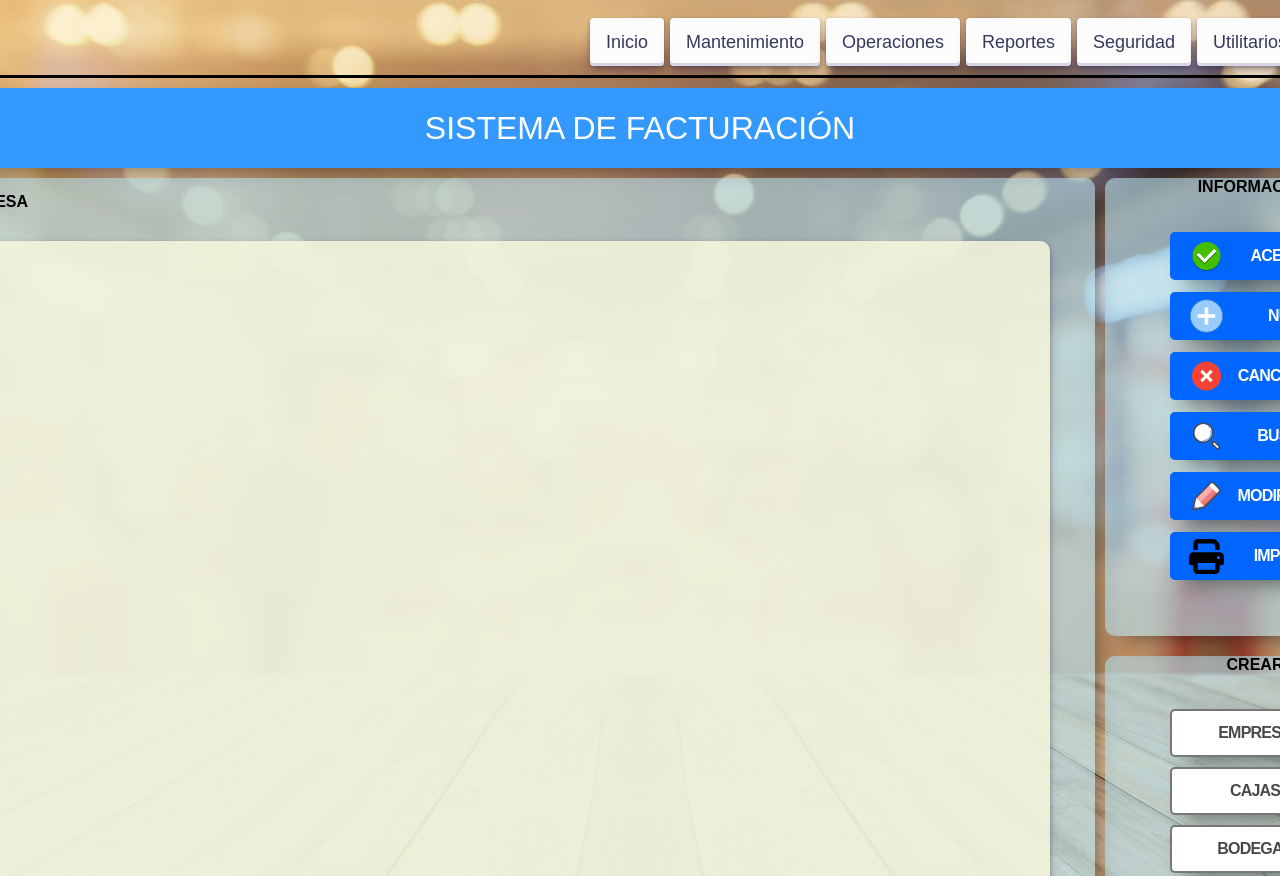
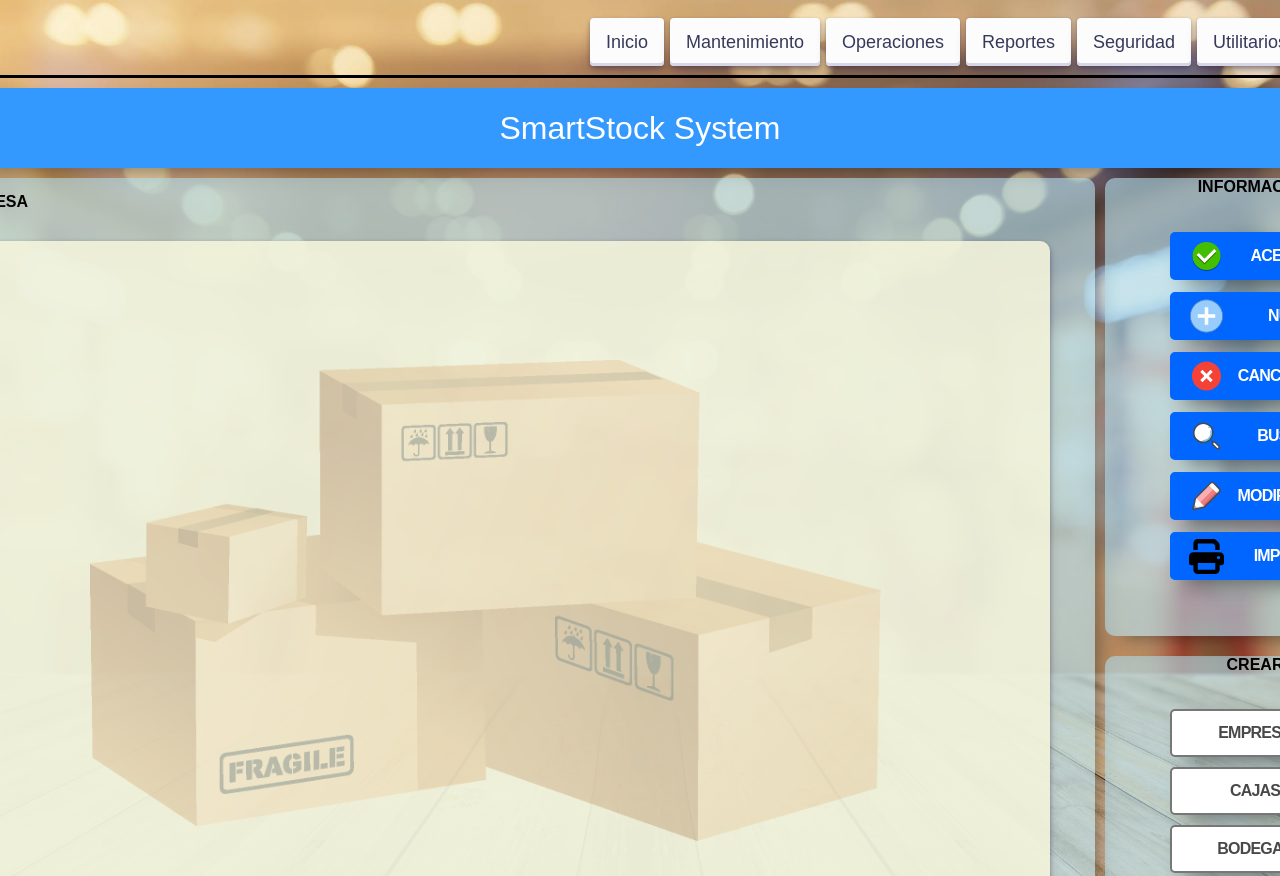
Before and after one commit to crixfer/sistemaFacturacion2, a plain HTML site: page index.html in a window 1280 px wide. Shown: the top 876 px of the page. Drawn offline with Linux system fonts and the light colour scheme; a web font is replaced by a local one.

Commit message:
Add image and change title.

```diff
--- a/index.html
+++ b/index.html
@@ -16,7 +16,6 @@
   <body>
     <!--CONTENEDOR-->
     <div class="gridContainer">
-
       <!--BARRA DE NAVEGACION-->
       <div class="items Navbar">
         <div class="imagenCaja">
@@ -39,13 +38,15 @@
       </div>
 
       <!--TITULO-->
-      <div class="items TitleBar" >SISTEMA DE FACTURACIÓN</div>
+      <div class="items TitleBar">SmartStock System</div>
 
       <!--AREA DE DATOS-->
       <div class="items Main">
         <strong>DATOS EMPRESA</strong>
 
-        <div class="cajaDatos"></div>
+        <div class="cajaDatos">
+          <img class="cajas" src="/Imagenes/CajasAlmacen.png" alt="" />
+        </div>
         <div class="mensaje">MENSAJE:</div>
       </div>
 
--- a/style.css
+++ b/style.css
@@ -7,9 +7,6 @@ body {
   background-size: cover;
   font-family: "Moderustic", sans-serif;
   font-optical-sizing: auto;
-}
-
-svg {
 }
 
 .gridContainer {
@@ -63,9 +60,9 @@ svg {
   font-size: 2rem;
   color: white;
 
-  box-shadow: 10px 10px 21px -6px rgba(0, 0, 0, 0.47);
   -webkit-box-shadow: 10px 10px 21px -6px rgba(0, 0, 0, 0.47);
   -moz-box-shadow: 10px 10px 21px -6px rgba(0, 0, 0, 0.47);
+  box-shadow: 10px 10px 21px -6px rgba(0, 0, 0, 0.47);
 }
 
 .Main {
@@ -76,9 +73,9 @@ svg {
   justify-content: end;
   grid-area: Main;
   padding: 15px;
-  box-shadow: 10px 10px 21px -6px rgba(0, 0, 0, 0.47);
   -webkit-box-shadow: 10px 10px 21px -6px rgba(0, 0, 0, 0.47);
   -moz-box-shadow: 10px 10px 21px -6px rgba(0, 0, 0, 0.47);
+  box-shadow: 10px 10px 21px -6px rgba(0, 0, 0, 0.47);
 }
 
 .cajaDatos {
@@ -88,6 +85,14 @@ svg {
   box-shadow: rgba(45, 35, 66, 0.4) 0 2px 4px,
     rgba(45, 35, 66, 0.3) 0 7px 13px -3px, #d6d6e7 0 -3px 0 inset;
   margin: 30px;
+  display: flex;
+  justify-content: center;
+  align-items: center;
+}
+
+.cajas {
+  width: 70%;
+  opacity: 0.3;
 }
 
 .mensaje {
@@ -120,9 +125,9 @@ svg {
   border-radius: 10px;
   background-color: rgba(173, 216, 230, 0.637);
   padding-bottom: 50px;
-  box-shadow: 10px 10px 21px -6px rgba(0, 0, 0, 0.47);
   -webkit-box-shadow: 10px 10px 21px -6px rgba(0, 0, 0, 0.47);
   -moz-box-shadow: 10px 10px 21px -6px rgba(0, 0, 0, 0.47);
+  box-shadow: 10px 10px 21px -6px rgba(0, 0, 0, 0.47);
 }
 
 .Footer {
@@ -182,8 +187,8 @@ svg {
   text-align: left;
   text-decoration: none;
   transition: box-shadow 0.15s, transform 0.15s;
+  -webkit-user-select: none;
   user-select: none;
-  -webkit-user-select: none;
   touch-action: manipulation;
   white-space: nowrap;
   will-change: box-shadow, transform;
@@ -228,13 +233,13 @@ svg {
   padding: 0 17px;
   text-decoration: none;
   transition: all 0.3s;
+  -webkit-user-select: none;
   user-select: none;
-  -webkit-user-select: none;
   touch-action: manipulation;
   margin: 6px;
-  box-shadow: 10px 10px 21px -6px rgba(0, 0, 0, 0.47);
   -webkit-box-shadow: 10px 10px 21px -6px rgba(0, 0, 0, 0.47);
   -moz-box-shadow: 10px 10px 21px -6px rgba(0, 0, 0, 0.47);
+  box-shadow: 10px 10px 21px -6px rgba(0, 0, 0, 0.47);
 }
 
 .button-58:focus {
@@ -281,12 +286,12 @@ svg {
   padding: 0 17px;
   text-decoration: none;
   transition: all 0.3s;
+  -webkit-user-select: none;
   user-select: none;
-  -webkit-user-select: none;
   touch-action: manipulation;
-  box-shadow: 10px 10px 21px -6px rgba(0, 0, 0, 0.47);
   -webkit-box-shadow: 10px 10px 21px -6px rgba(0, 0, 0, 0.47);
   -moz-box-shadow: 10px 10px 21px -6px rgba(0, 0, 0, 0.47);
+  box-shadow: 10px 10px 21px -6px rgba(0, 0, 0, 0.47);
 }
 
 .button-59:focus {
```
Also changed, not shown: Imagenes/CajasAlmacen.png (added).
